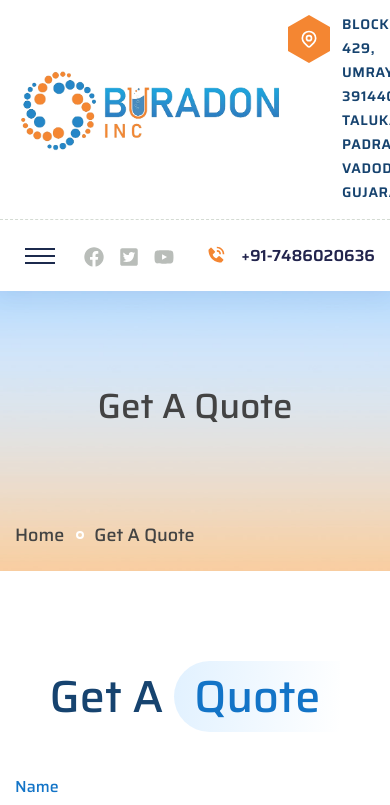
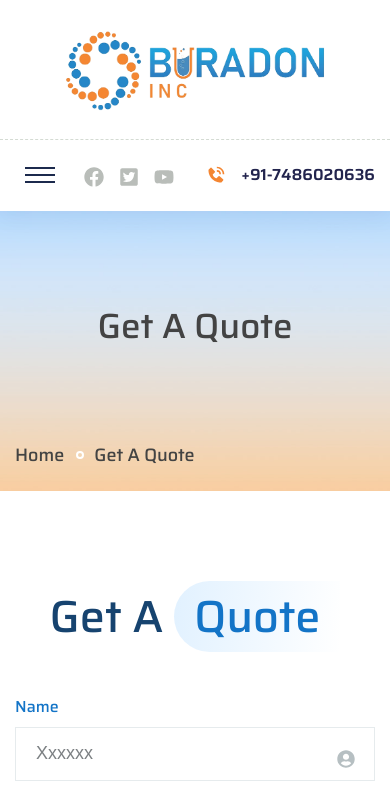
Before and after one commit to Barodaweb-1foodpot/buradon-frontend, a Next.js app: page /GetQote in a window 390 px wide. Shown: the top 805 px of the page. Built offline with nearby package versions, Linux system fonts and the light colour scheme; some icons are missing.

Commit message:
fix header

```diff
--- a/package.json
+++ b/package.json
@@ -13,6 +13,7 @@
     "axios": "^1.7.9",
     "bootstrap": "^5.3.3",
     "dompurify": "^3.2.3",
+    "express": "^4.21.2",
     "formik": "^2.4.6",
     "framer-motion": "^11.15.0",
     "next": "^14.2.23",
@@ -25,6 +26,7 @@
     "react-owl-carousel": "^2.3.3",
     "react-slick": "^0.30.3",
     "react-toastify": "^11.0.2",
+    "serve-handler": "^6.1.6",
     "sharp": "^0.33.5",
     "slick-carousel": "^1.8.1",
     "yup": "^1.6.1"
--- a/src/Component/Hader.jsx
+++ b/src/Component/Hader.jsx
@@ -1,6 +1,5 @@
 "use client";
 
-// import { css } from "@emotion/css";
 import Image from "next/image";
 import Link from "next/link";
 import { usePathname } from "next/navigation";
@@ -52,7 +51,7 @@ const Hader = () => {
         {/* header-top */}
         <div className="header-top-three">
           <div className="auto-container">
-            <div className="top-inner">
+            <div className="top-inner justify-content-center justify-content-lg-between">
               <div className="logo-box">
                 <figure className="logo">
                   <a href="/">
@@ -60,7 +59,7 @@ const Hader = () => {
                   </a>
                 </figure>
               </div>
-              <div className="right-column">
+              <div className="right-column d-none d-lg-flex">
                 <div className="info-box">
                   <div className="icon-box">
                     <HiOutlineLocationMarker className="flaticon-map" />
@@ -187,7 +186,7 @@ const Hader = () => {
                 </ul>
                 <ul
                   className="menu-right-content"
-                  style={{paddingLeft:"2rem"}}
+                  style={{ paddingLeft: "2rem" }}
                 >
                   <li className="support-box">
                     <div className="icon-box">
@@ -228,7 +227,7 @@ const Hader = () => {
                 </ul>
                 <ul
                   className="menu-right-content"
-                  style={{paddingLeft:"2rem"}}
+                  style={{ paddingLeft: "2rem" }}
                 >
                   <li className="support-box">
                     <div className="icon-box">
```
Also changed, not shown: 1 other file (tests, documents, lock files or other folders).
